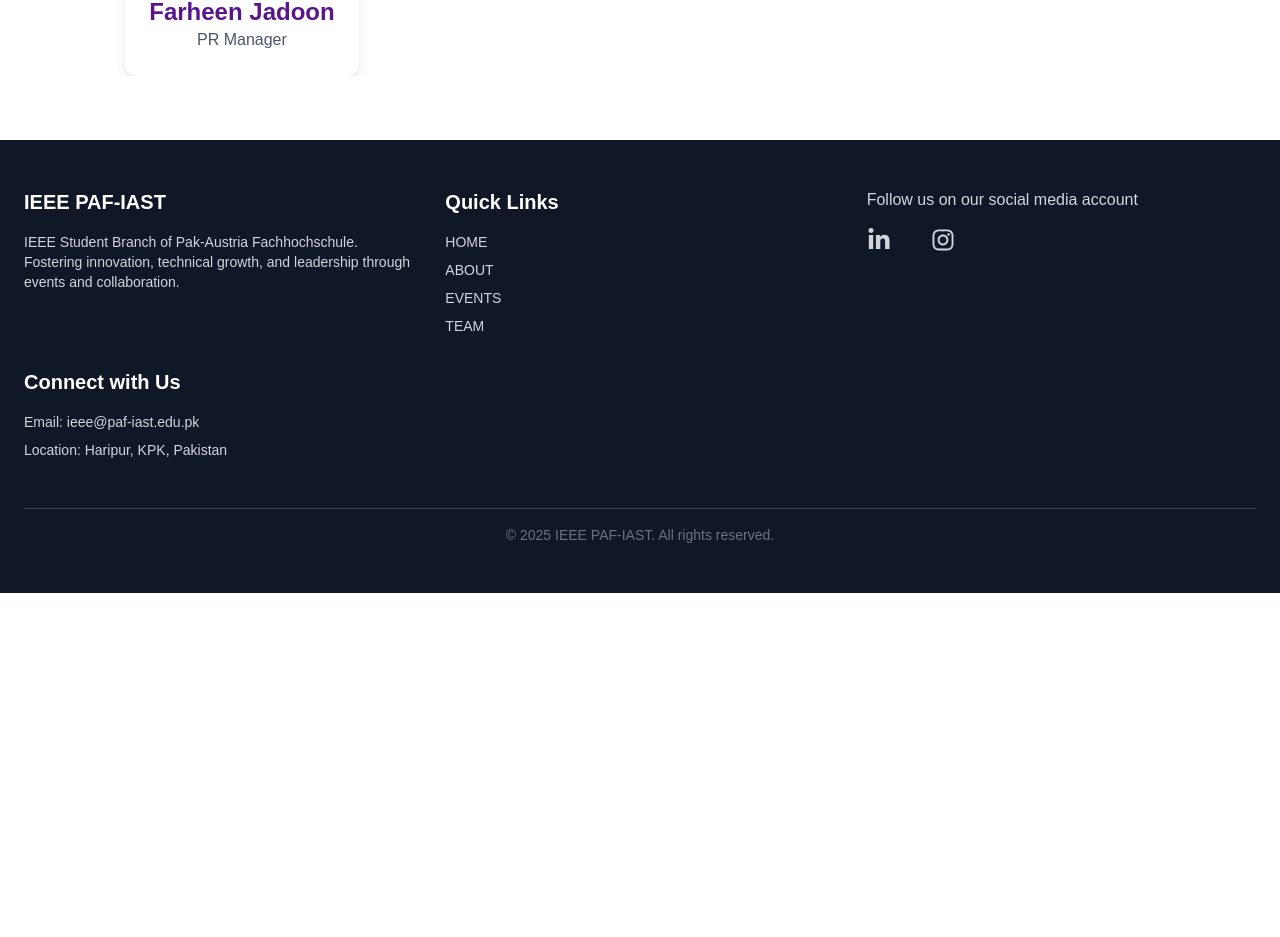
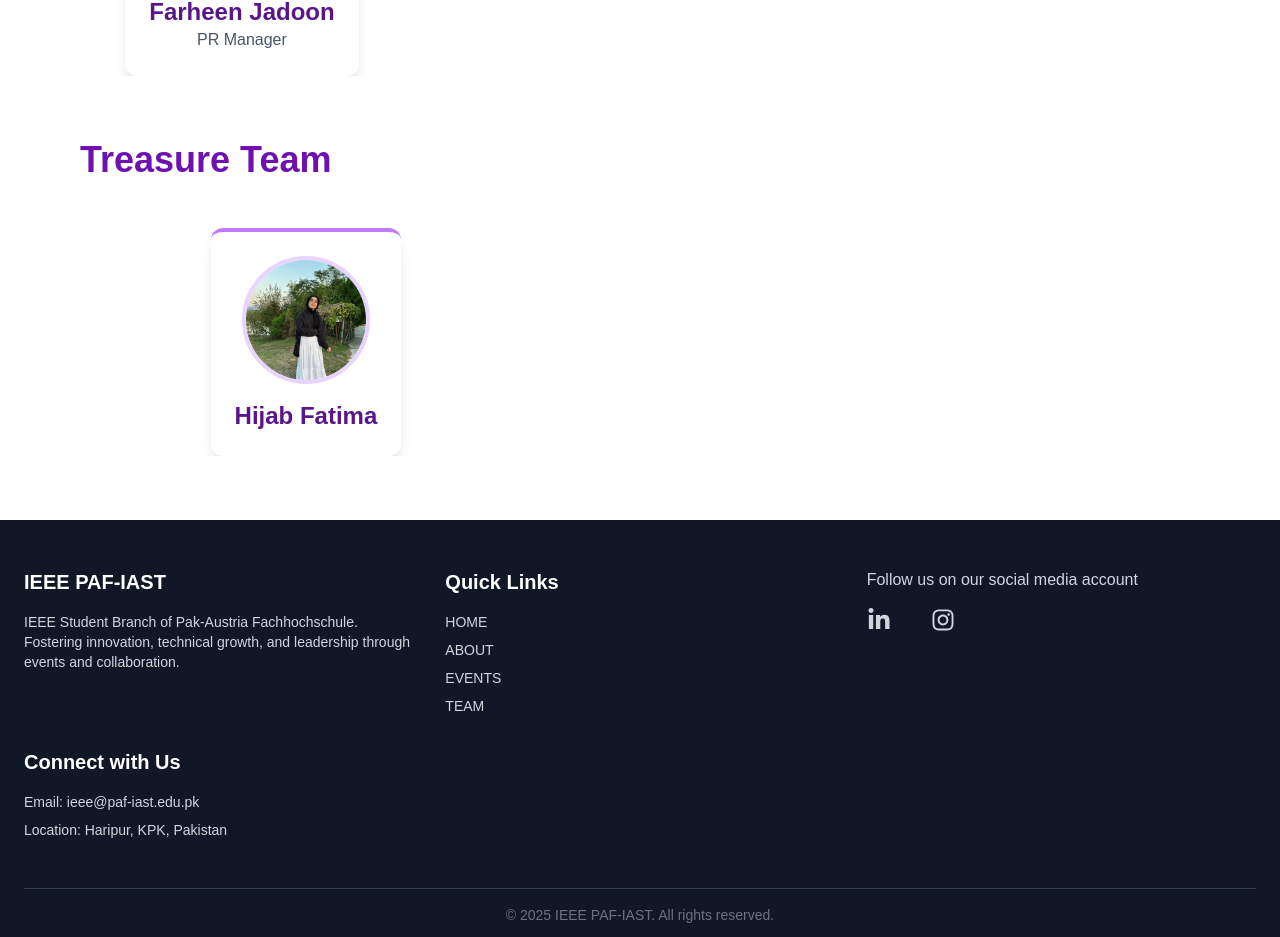
Before and after one commit to abdullah-waqar/ieee-society-website, a React (Vite) app in the folder frontend/: page /team in a window 1280 px wide. Shown: the part 2292-3229 px from the top of the page. Before the commit the page ends 2885 px from the top, so only its background shows below. Built offline with nearby package versions, Linux system fonts and the light colour scheme.

Commit message:
Implement code changes to enhance functionality and improve performance

```diff
--- a/frontend/src/pages/Team.jsx
+++ b/frontend/src/pages/Team.jsx
@@ -5,6 +5,7 @@
 import abdullahImg from '../assets/members-images/abudllahImg.jpg'
 import farheenImg from '../assets/members-images/farheen_jadoon.jpg'
 import harbazKhanImg from '../assets/members-images/harbaz_khan.jpg'
+import hijabImg from '../assets/members-images/hijab_fatima.jpg'
 import { motion } from 'framer-motion';
 import './teams.css'
 // 🔹 Mock data for different roles/teams
@@ -45,6 +46,15 @@
     linkedin: '',
   },
 ];
+
+const treseuareTeam = [
+  {
+    name: "Hijab Fatima",
+    role: "",
+    image: hijabImg,
+    linkedin: ''
+  }
+]
 
 
 
@@ -247,6 +257,7 @@
       <TeamSection title="IT Team" members={itTeam} />
       <TeamSection title="Security Team" members={securityTeam} />
       <TeamSection title="PR Team" members={prTeam} />
+      <TeamSection title="Treasure Team" members={treseuareTeam} />
 
       <Footer />
     </div>
```
Also changed, not shown: frontend/src/assets/members-images/hijab_fatima.jpg (added).
